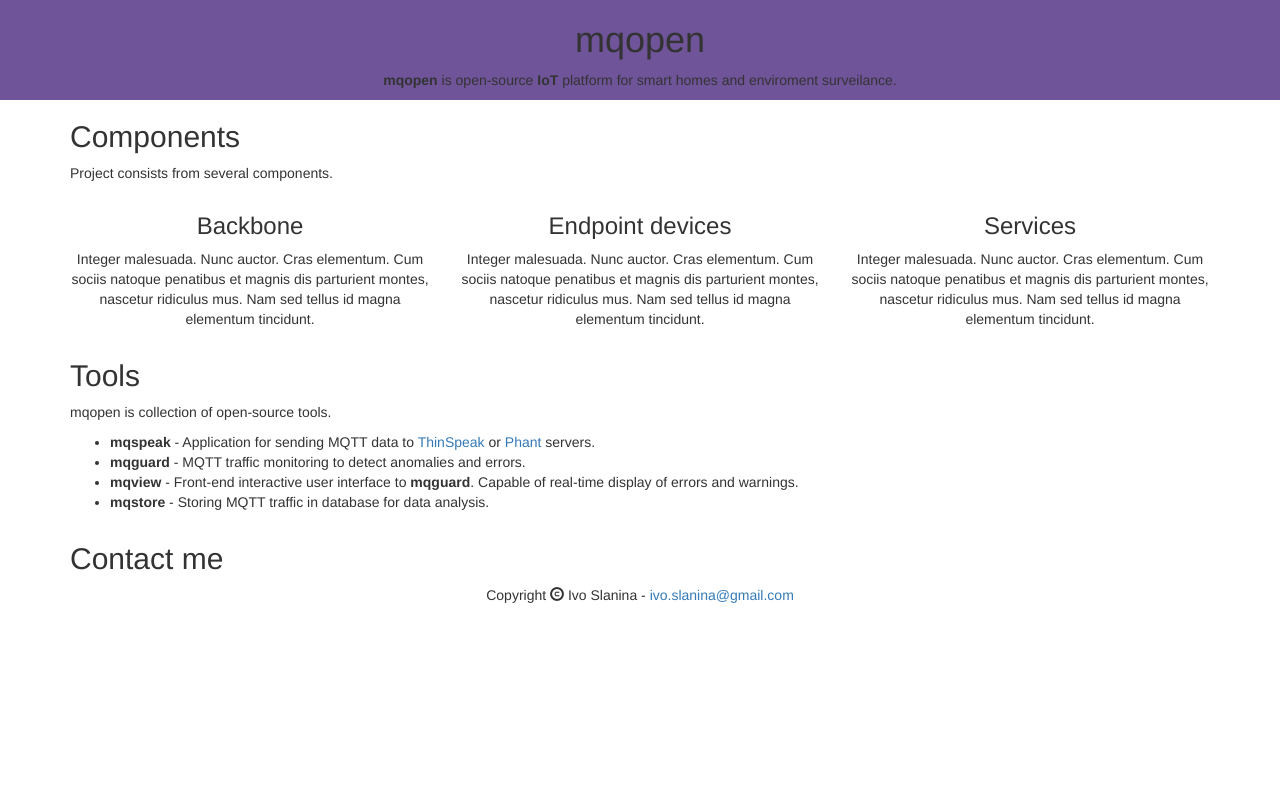
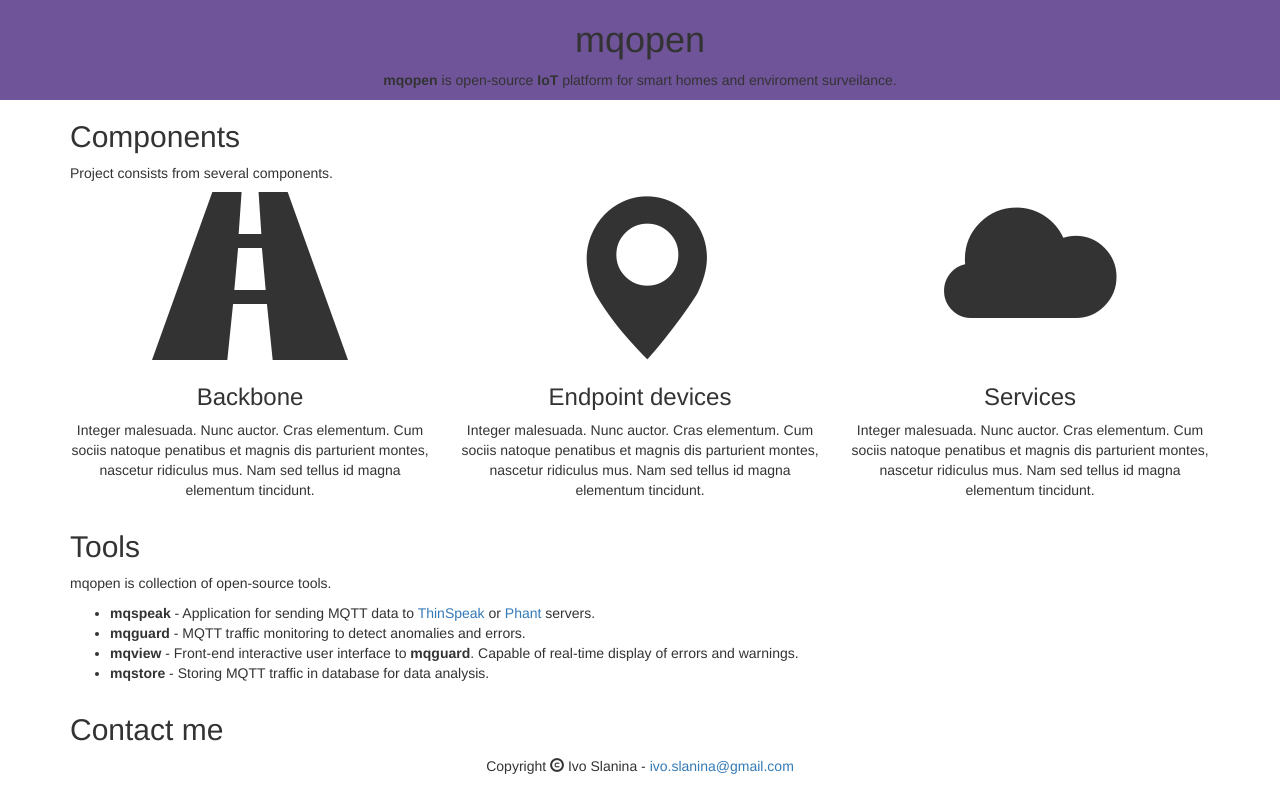
Before and after one commit to mqopen/mqopen-website, a plain HTML site: page site/index.html in a window 1280 px wide. Drawn offline with nearby package versions, Linux system fonts and the light colour scheme.

Commit message:
Added some ilustrations.

```diff
--- a/site/css/style.css
+++ b/site/css/style.css
@@ -1,3 +1,7 @@
 .mqopen-header {
     background-color: #6f5499;
 }
+
+.component-icon {
+    font-size: 12em;
+}
--- a/site/index.html
+++ b/site/index.html
@@ -23,14 +23,17 @@
                 <p>Project consists from several components.</p>
                 <div class="row text-center">
                     <div class="col-lg-4">
+                        <span class="glyphicon glyphicon-road component-icon"></span>
                         <h3>Backbone</h3>
                         <p>Integer malesuada. Nunc auctor. Cras elementum. Cum sociis natoque penatibus et magnis dis parturient montes, nascetur ridiculus mus. Nam sed tellus id magna elementum tincidunt.</p>
                     </div>
                     <div class="col-lg-4">
+                        <span class="glyphicon glyphicon-map-marker component-icon"></span>
                         <h3>Endpoint devices</h3>
                         <p>Integer malesuada. Nunc auctor. Cras elementum. Cum sociis natoque penatibus et magnis dis parturient montes, nascetur ridiculus mus. Nam sed tellus id magna elementum tincidunt.</p>
                     </div>
                     <div class="col-lg-4">
+                        <span class="glyphicon glyphicon-cloud component-icon"></span>
                         <h3>Services</h3>
                         <p>Integer malesuada. Nunc auctor. Cras elementum. Cum sociis natoque penatibus et magnis dis parturient montes, nascetur ridiculus mus. Nam sed tellus id magna elementum tincidunt.</p>
                     </div>
```
